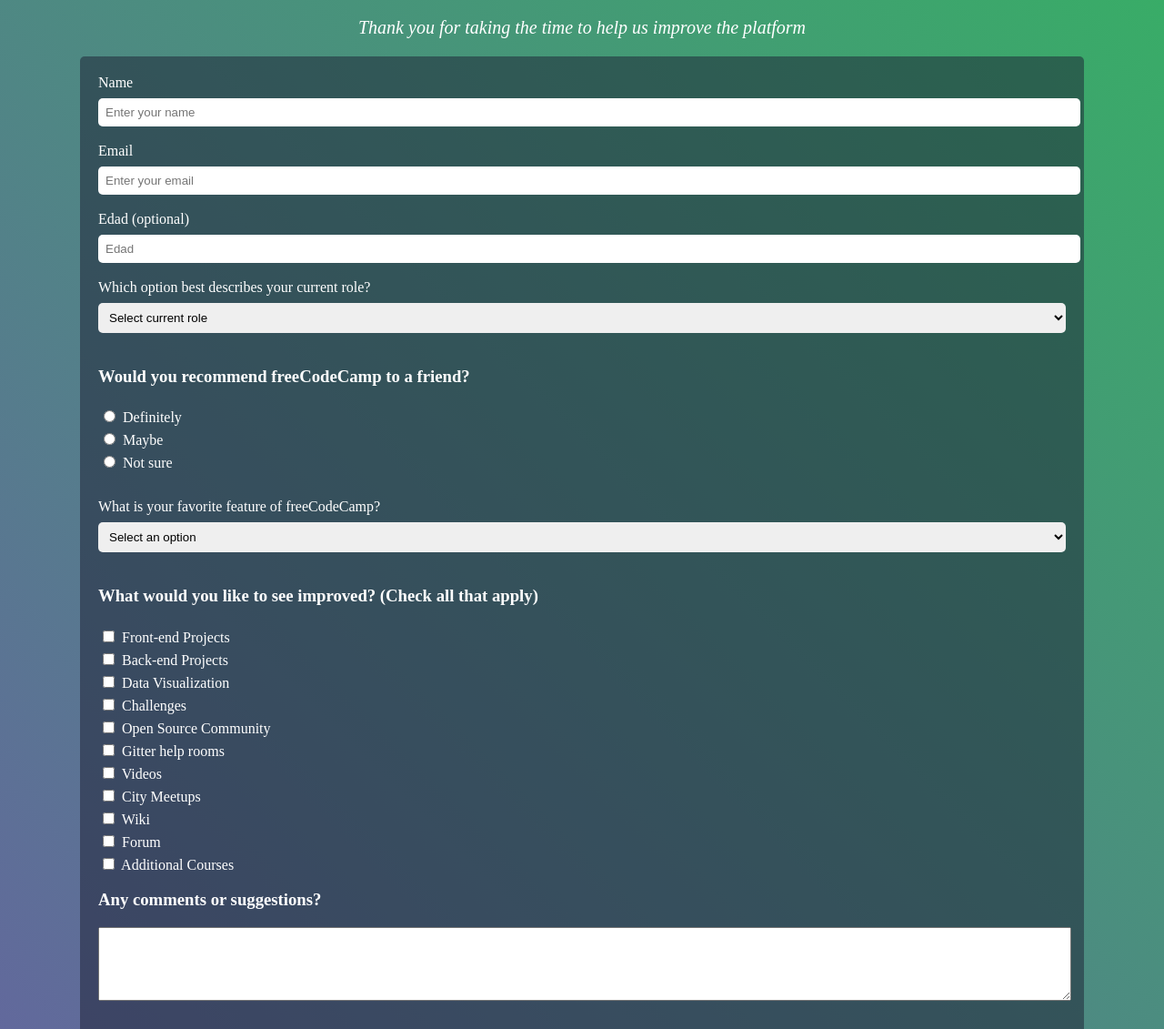
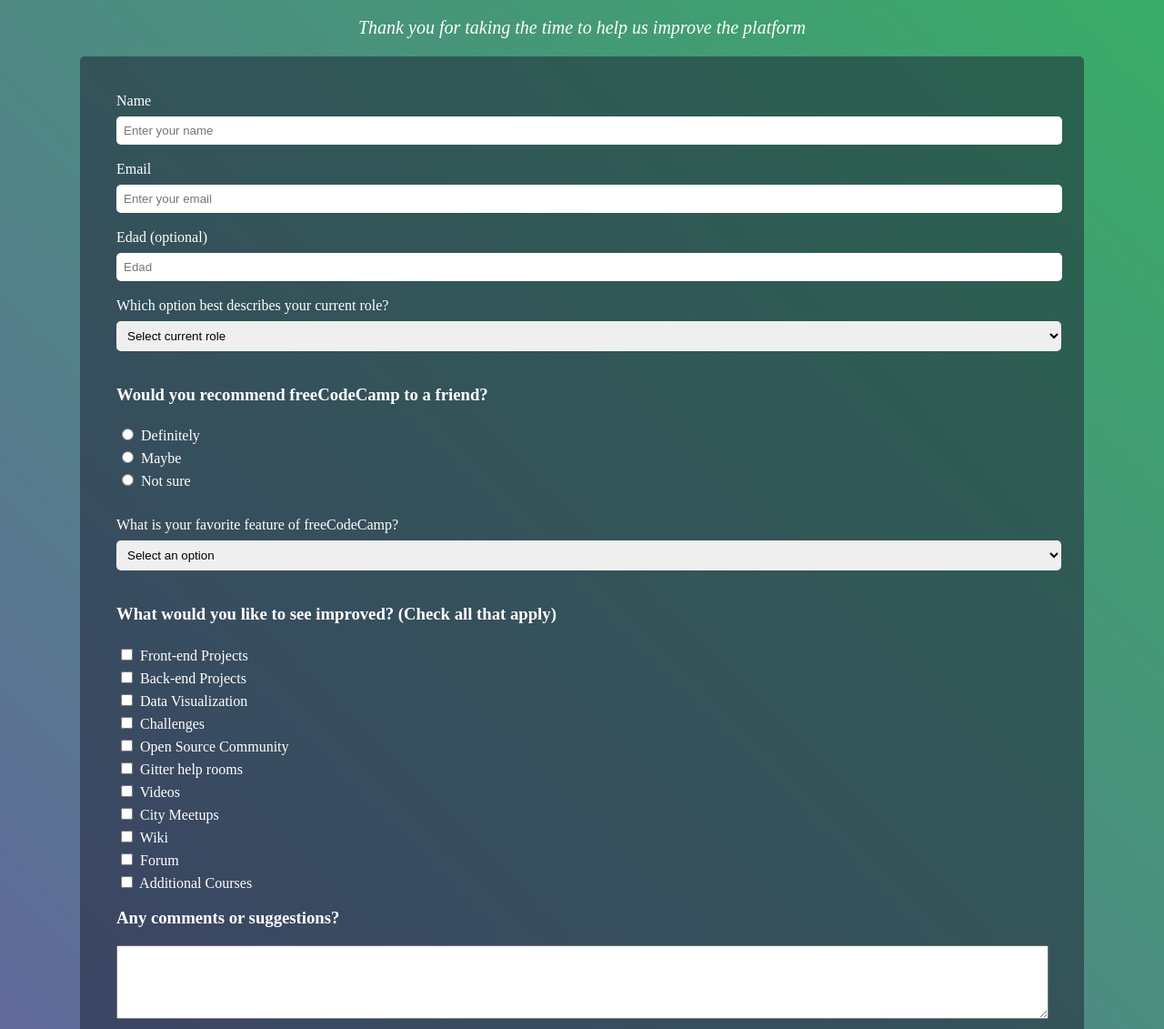
Before and after one commit to ToniBosonit/proyectos-formacion-html-css, a plain HTML site: page survey form/index.html in a window 1280 px wide. Shown: the part 101-1232 px from the top of the page at 91% size. Drawn offline with Linux system fonts and the light colour scheme.

Commit message:
new changes in styles of survey form

```diff
--- a/survey form/styles.css
+++ b/survey form/styles.css
@@ -12,7 +12,7 @@
   }
   form{
     background-color: rgba(27,30,50,0.5);
-    padding: 20px;
+    padding: 40px;
     border-radius:5px;
   }
   label{
@@ -20,8 +20,17 @@
     width: 100%;
     display: inline-block;
   }
-  input, select{
+  input {
     width: 100%;
+    margin-top: 8px;
+    margin-bottom: 18px;
+    padding: 8px;
+    border-radius: 5px;
+    border: none;
+  }
+
+  select{
+    width: 101.5%;
     margin-top: 8px;
     margin-bottom: 18px;
     padding: 8px;
@@ -35,7 +44,7 @@
   }
   textarea{
     color:black !important;
-    width: 100%;
+    width: 99.5%;
   }
 
   input[type="submit"]{
```
